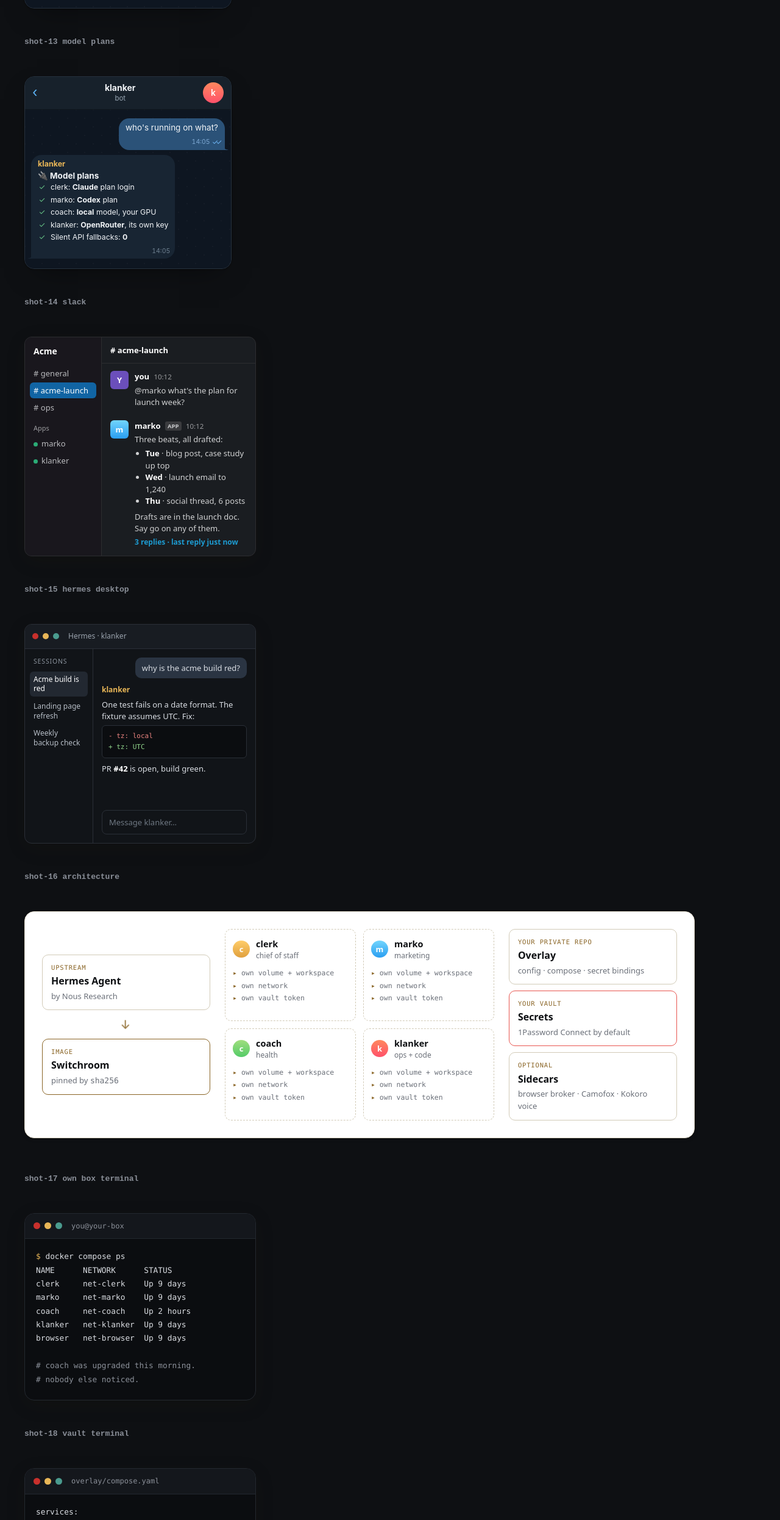
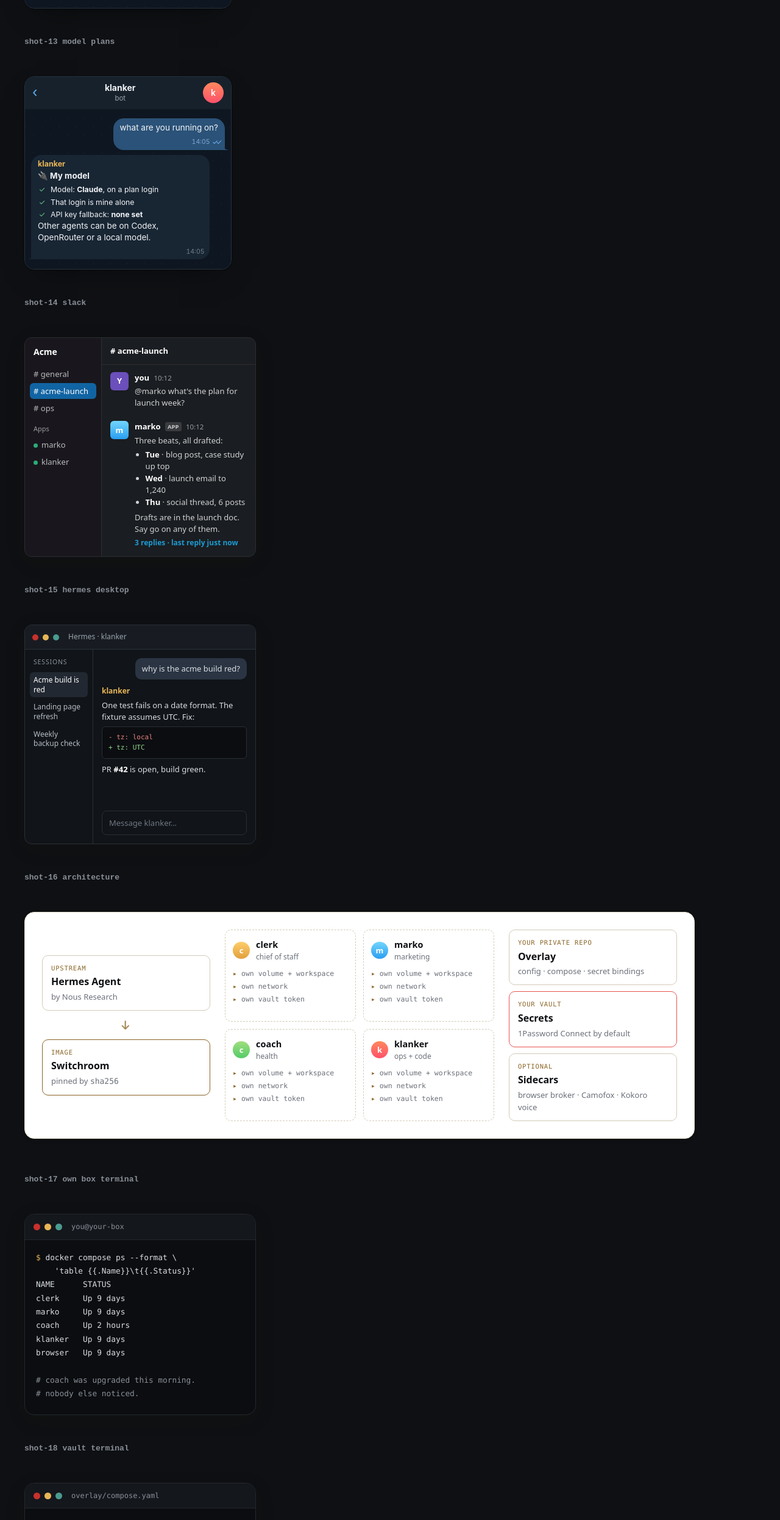
Before and after one commit to mekenthompson/switchroom-web, an Astro site: page /shots in a window 1280 px wide. Shown: the part 5596-8088 px from the top of the page at 61% size. Built offline with nearby package versions, Linux system fonts and the light colour scheme; Astro itself is replaced by a stand-in of ours.

Commit message:
fix: address review on claims and shell validity
- Quote the digest placeholder so the export line is valid bash
- Restart persistence stated as the bar, not a shipped guarantee
- No-API-fallback scoped to Claude plan logins; others held to the rule
- Model card is now a single-agent self-report, no cross-agent view
- 'Pinned to an exact Hermes Agent image' instead of a sync claim
- compose ps example uses a real --format; note mockups are illustrative

```diff
--- a/src/components/BoxesTerm.astro
+++ b/src/components/BoxesTerm.astro
@@ -5,16 +5,17 @@
 <div
   class="term"
   role="img"
-  aria-label="Terminal showing a synthetic docker compose ps listing: four agent containers, clerk, marko, coach and klanker, each healthy and each with its own network, plus a separate browser sidecar."
+  aria-label="Terminal showing a synthetic docker compose ps listing: four agent containers, clerk, marko, coach and klanker, plus a separate browser sidecar. coach was upgraded this morning while the others kept running."
 >
   <div class="term-bar" aria-hidden="true"><i></i><i></i><i></i><span>you@your-box</span></div>
-  <pre aria-hidden="true"><code><span class="p">$</span> docker compose ps
-NAME      NETWORK      STATUS
-clerk     net-clerk    Up 9 days
-marko     net-marko    Up 9 days
-coach     net-coach    Up 2 hours
-klanker   net-klanker  Up 9 days
-browser   net-browser  Up 9 days
+  <pre aria-hidden="true"><code><span class="p">$</span> docker compose ps --format \
+    'table &#123;&#123;.Name&#125;&#125;\t&#123;&#123;.Status&#125;&#125;'
+NAME      STATUS
+clerk     Up 9 days
+marko     Up 9 days
+coach     Up 2 hours
+klanker   Up 9 days
+browser   Up 9 days
 
 <span class="c"># coach was upgraded this morning.</span>
 <span class="c"># nobody else noticed.</span></code></pre>
--- a/src/components/PlansCard.astro
+++ b/src/components/PlansCard.astro
@@ -5,7 +5,7 @@
 <div
   class="tg-card tg"
   role="img"
-  aria-label="Telegram message from klanker listing which model plan each agent runs on: clerk on a Claude plan login, marko on a Codex plan, coach on a local model, klanker on OpenRouter with its own key, and zero silent fallbacks to a metered API."
+  aria-label="Illustrative Telegram exchange: you ask klanker what it runs on. It replies that it uses a Claude plan login that belongs to it alone, and that no API key is configured as a fallback. Other agents can run on Codex, OpenRouter or a local model."
 >
   <div class="tg-head" aria-hidden="true">
     <span class="back">‹</span>
@@ -14,19 +14,18 @@
   </div>
   <div class="tg-body" aria-hidden="true">
     <div class="msg out tail">
-      <p>who's running on what?</p>
+      <p>what are you running on?</p>
       <span class="meta">14:05 <span class="ticks">✓✓</span></span>
     </div>
     <div class="msg in tail" style="max-width:92%">
       <span class="name">klanker</span>
-      <p class="card-title">🔌 Model plans</p>
+      <p class="card-title">🔌 My model</p>
       <div class="rows">
-        <span class="row"><span class="st ok">✓</span><span>clerk: <b>Claude</b> plan login</span></span>
-        <span class="row"><span class="st ok">✓</span><span>marko: <b>Codex</b> plan</span></span>
-        <span class="row"><span class="st ok">✓</span><span>coach: <b>local</b> model, your GPU</span></span>
-        <span class="row"><span class="st ok">✓</span><span>klanker: <b>OpenRouter</b>, its own key</span></span>
-        <span class="row"><span class="st ok">✓</span><span>Silent API fallbacks: <b>0</b></span></span>
+        <span class="row"><span class="st ok">✓</span><span>Model: <b>Claude</b>, on a plan login</span></span>
+        <span class="row"><span class="st ok">✓</span><span>That login is mine alone</span></span>
+        <span class="row"><span class="st ok">✓</span><span>API key fallback: <b>none set</b></span></span>
       </div>
+      <p>Other agents can be on Codex, OpenRouter or a local model.</p>
       <span class="meta">14:05</span>
     </div>
   </div>
```
Also changed, not shown: src/components/StorylineHero.astro (+5 -5 lines), src/pages/index.astro (+9 -9 lines), 1 other file.
